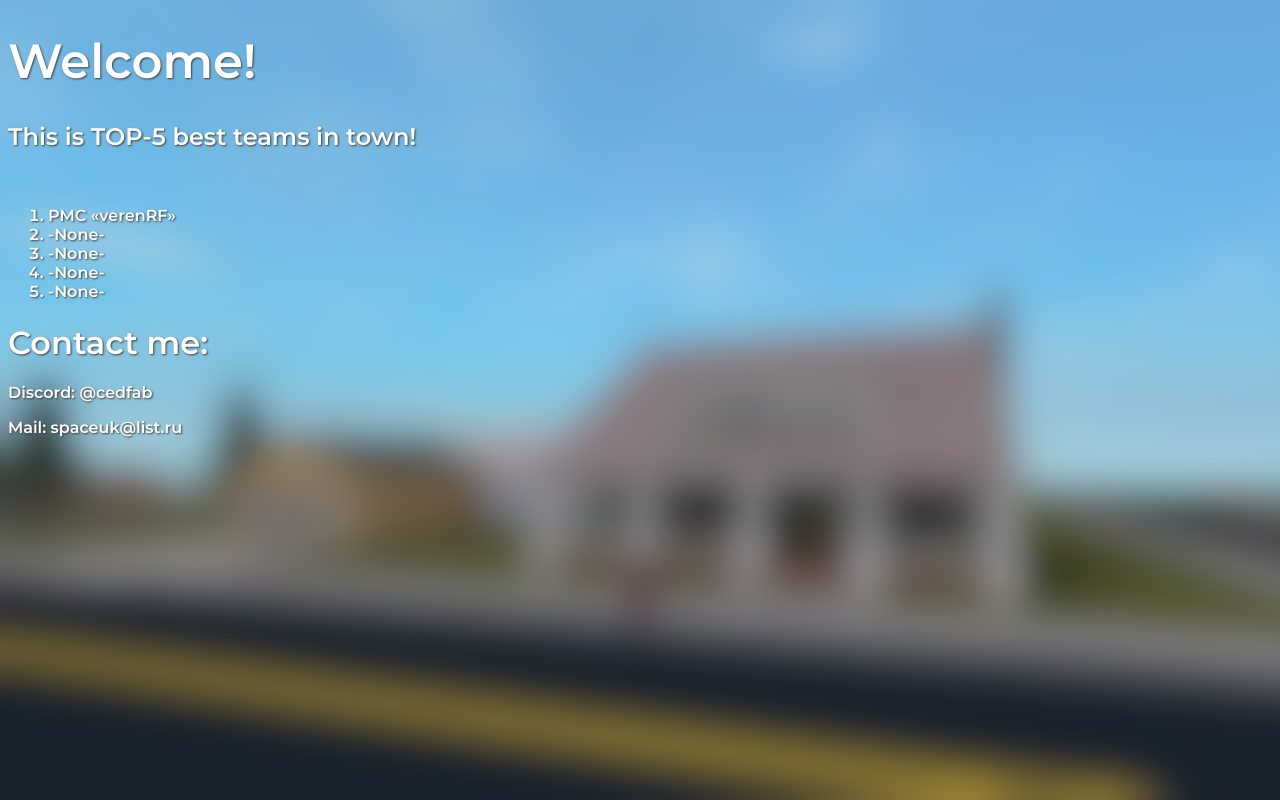
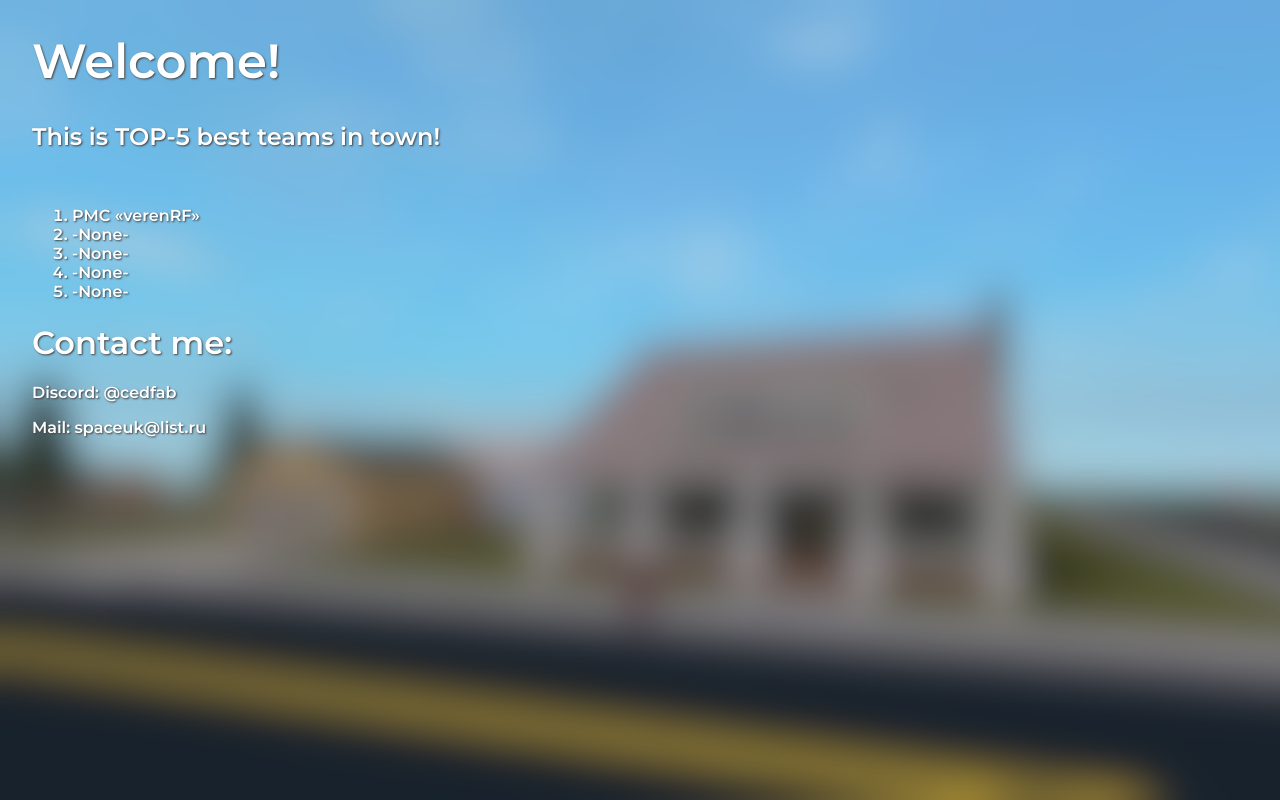
Before and after one commit to cedfab/town, a plain HTML site: page index.html in a window 1280 px wide. Drawn offline with Linux system fonts and the light colour scheme.

Commit message:
Margin UPD!

```diff
--- a/style.css
+++ b/style.css
@@ -30,3 +30,7 @@ li {
     transition: 0.5s;
     font-size: 1em;
 }
+
+body {
+    margin: 2em;
+}
```
